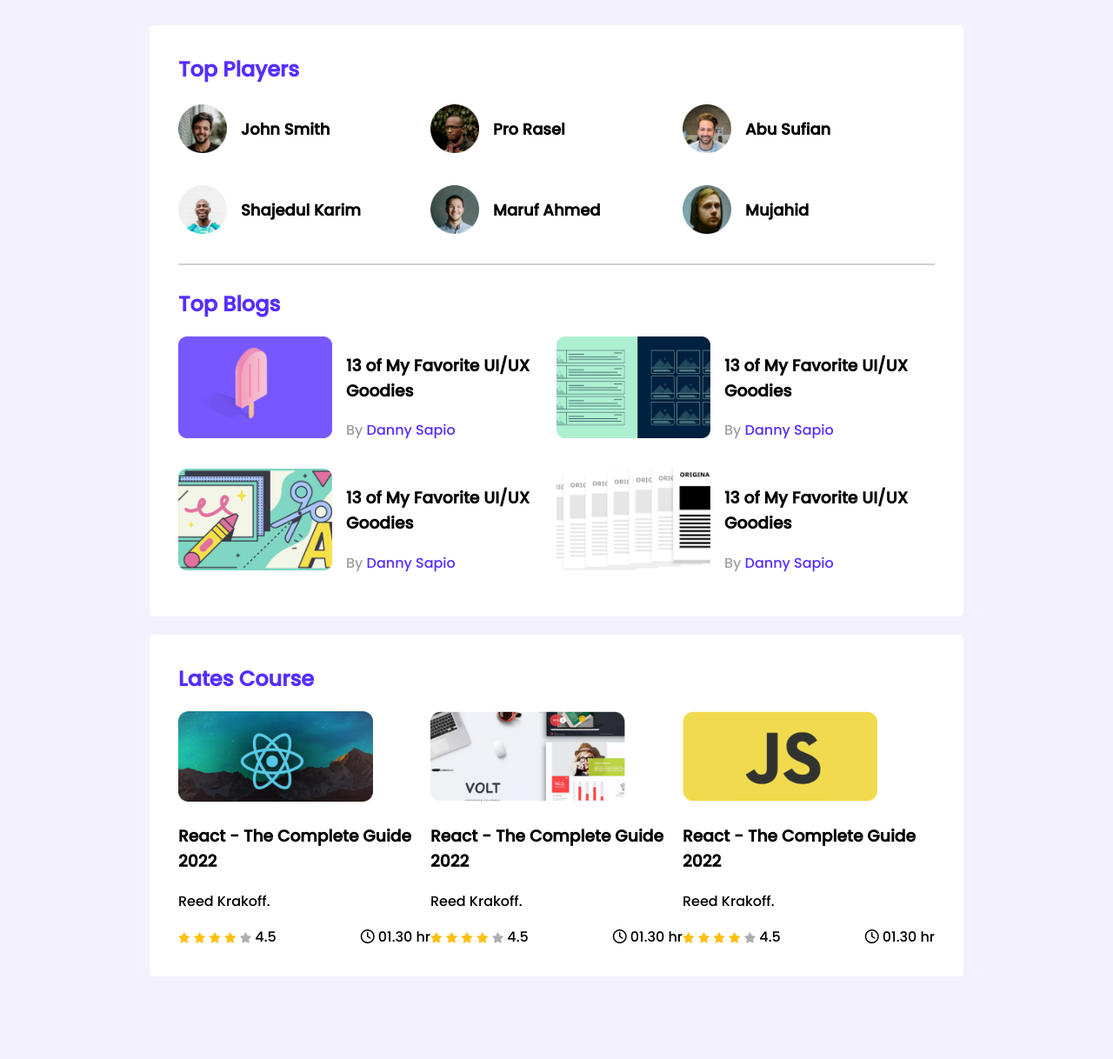
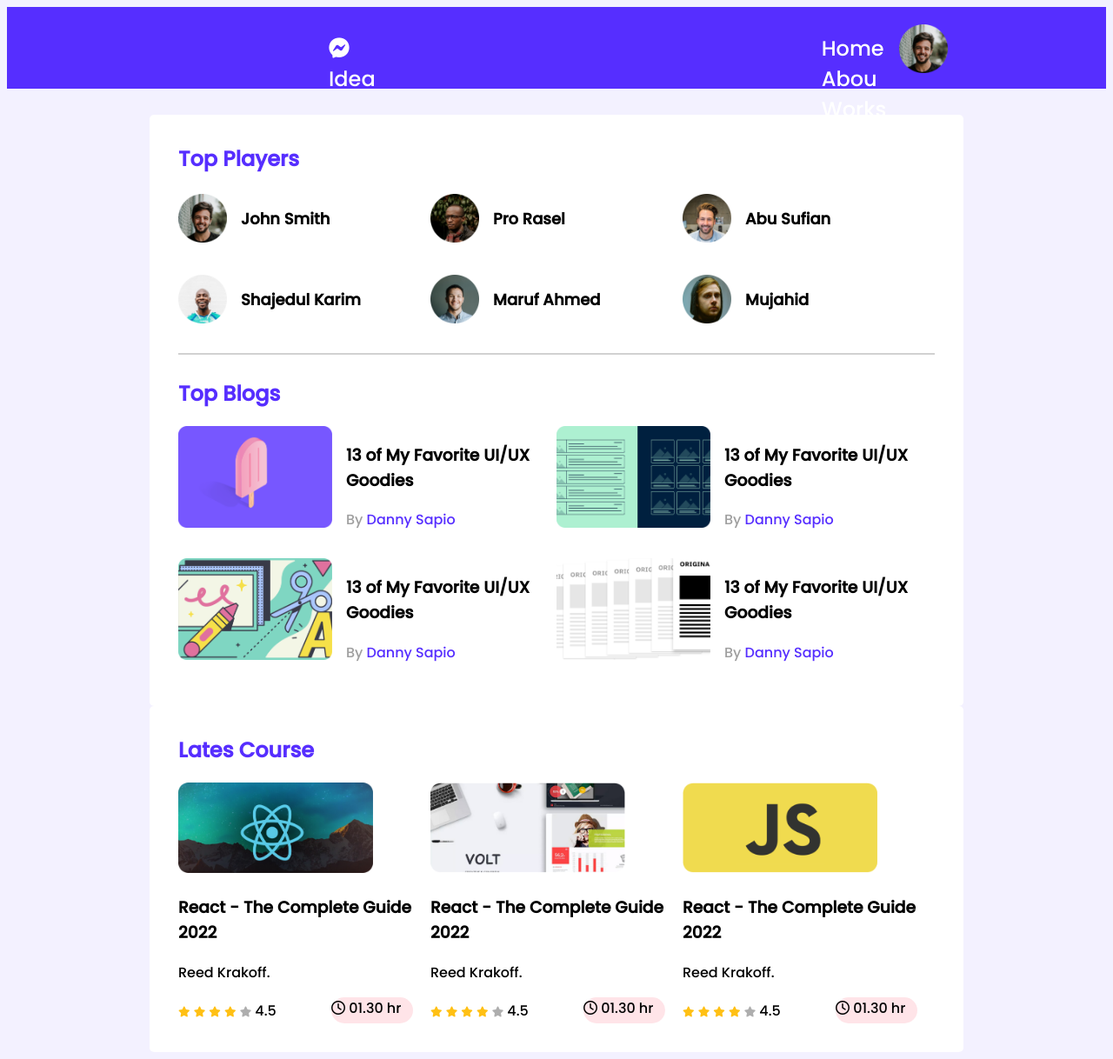
Before and after one commit to abutaiab2021/leader-board-css3, a plain HTML site: page index.html in a window 1280 px wide. Shown: the whole page at 87% size. Before the commit the page ends 1131 px from the top, so only its background shows below. Drawn offline with Linux system fonts and the light colour scheme.

Commit message:
finish with nav responsive ness

```diff
--- a/index.html
+++ b/index.html
@@ -13,7 +13,18 @@
 <body>
     <!-- header start -->
     <header>
-
+        <nav>
+            <span class="nav-first">
+                <a href=""><i class="fab fa-facebook-messenger"></i></a>
+                <a href="">Idea</a>
+            </span>
+            <span class="nav-second">
+                <a href="">Home</a>
+                <a href="">Abou</a>
+                <a href="">Works</a>
+            </span>
+            <span class="nav-third"><img src="images/players/player-1.png" alt=""></span>
+        </nav>
     </header>
     <!-- header end -->
 
@@ -124,7 +135,7 @@
                        </div>
                        <div class="course-duration">
                         <i class="far fa-clock"></i>
-                        01.30 hr
+                        <span>01.30 hr</span>
                       </div>
                    </div>
                </div>
@@ -147,7 +158,7 @@
                        </div>
                        <div class="course-duration">
                         <i class="far fa-clock"></i>
-                        01.30 hr
+                        <span>01.30 hr</span>
                       </div>
                    </div>
                </div>
@@ -170,7 +181,7 @@
                        </div>
                        <div class="course-duration">
                         <i class="far fa-clock"></i>
-                        01.30 hr
+                        <span>01.30 hr</span>
                       </div>
                    </div>
                </div>
--- a/styles/style.css
+++ b/styles/style.css
@@ -7,10 +7,16 @@ body{
     background-color: #F3F1FF;
 }
 
+header{
+    background-color: #562EFF;
+    Height :94px;
+    width: 100%;
+}
 main{
     display: flex;
     flex-direction: column;
     align-items:center;
+    margin-top: 30px;
 
 }
 
@@ -22,7 +28,6 @@ main{
     background-color: #ffffff;
     width: 870px;
     padding: 33px ;
-    margin-top: 21px;
     border-radius: 5px;
 }
 
@@ -114,6 +119,14 @@ hr{
     color: #AEAEAE;
 }
 
+.course-duration{
+    width: 94px;
+    height: 30px;
+    border-radius: 15px;
+    background-color: #FFE4E8;
+    margin-right: 20px;
+}
+
 /*----------------
    media queries
 ----------------*/
@@ -128,7 +141,6 @@ hr{
     .player,.blog,.course{
         flex-direction: column;
     }
-
 }
 
 /* end */
@@ -149,33 +161,35 @@ hr{
 }
 
 
+/* nav bar */
+nav{
+    display: flex;
+    justify-content: space-between;
+}
 
+nav span a{
+    font-size: 1.5em;
+    text-decoration: none;
+    margin-right: 15px;
+    color: white;
+}
 
+nav span img{
+    height: 56px;
+    width: 56px;
+}
 
-/* for mobile device */
+.nav-first{
+   margin-left: 370px;
+   margin-top: 30px;
+}
 
-/* @media only screen and (max-width:688px) {
-    .container{
-        width: 100%;
-    }
-    .players,.blogs,.courses{
-        grid-template-columns: repeat(1,1fr);
-    }
-    .player,.blog,.course{
-        flex-direction: column;
-    }
+.nav-second {
+    margin-left: 498px;
+    margin-top: 30px;
+}
 
-} */
-
-/* tablet device */
-/* @media only screen and (min-width:688px) and (max-width:992px) {
-    .container{
-        width: 100%;
-    }
-    .players,.courses{
-        grid-template-columns: repeat(2,1fr);
-    }
-    .blogs{
-        grid-template-columns: repeat(1,1fr);
-    }
-} */
+.nav-third {
+    margin-right: 370px;
+    margin-top: 20px;
+}
```
